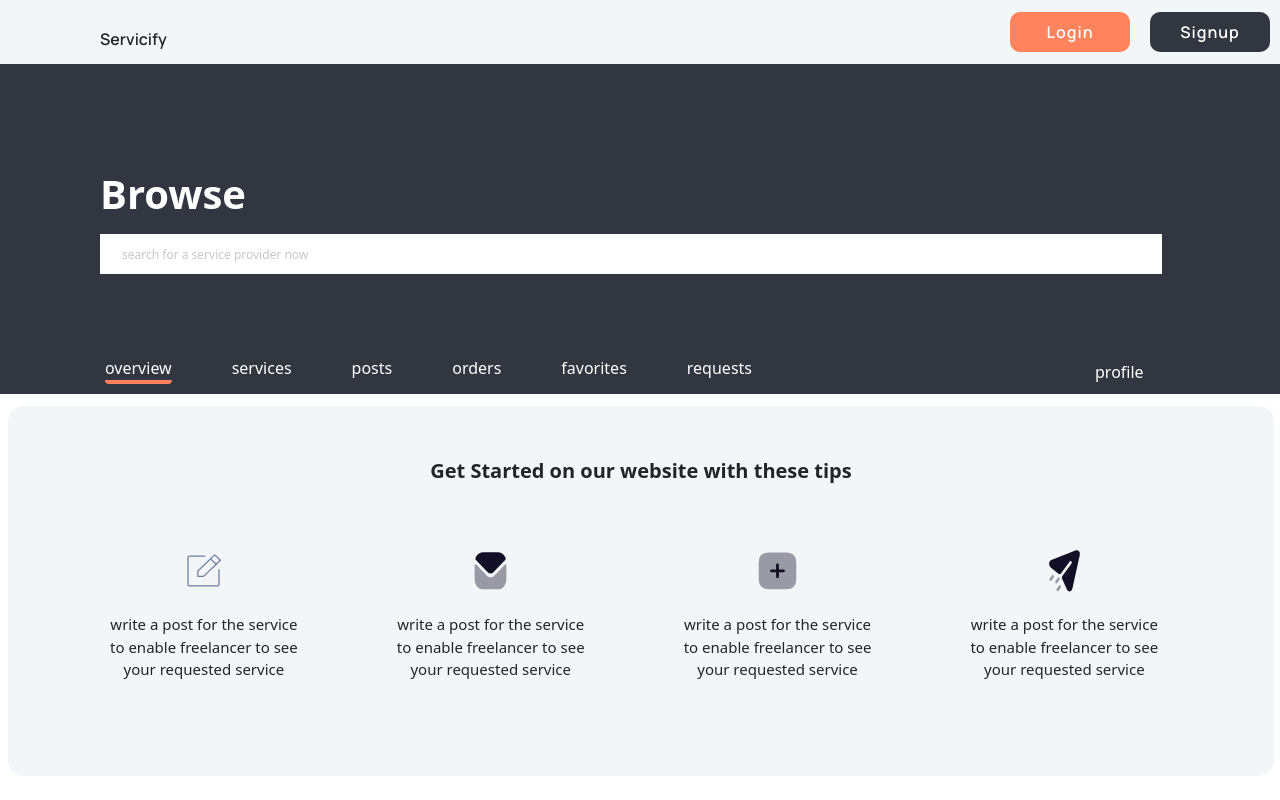
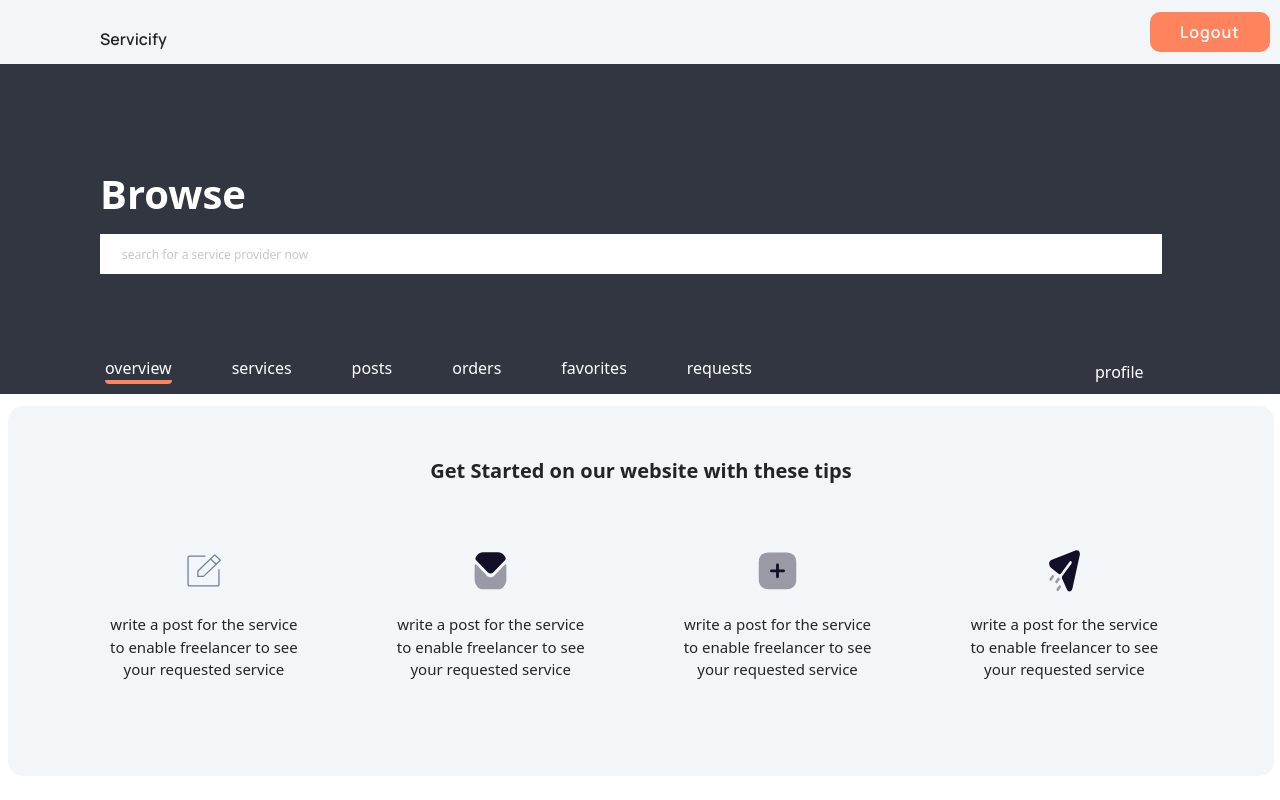
Before and after one commit to App-development-SCSJ3104-Group-project/Servicify, a React (Create React App) app: page /customer_main_screen in a window 1280 px wide. Built offline with nearby package versions, Linux system fonts and the light colour scheme.

Commit message:
edited the top navigation when resuing the navbar

```diff
--- a/src/components/navbar/navbar.jsx
+++ b/src/components/navbar/navbar.jsx
@@ -14,6 +14,29 @@ class Navbar extends Component {
           <p className="logoname">Servicify</p>
         </div>
         <div className="navigation-left-buttons">
+          {this.getNavigationButtons(this.props.isLogged)}
+        </div>
+      </nav>
+    );
+  }
+  getNavigationButtons = (isLogged) => {
+    if (isLogged) {
+      return (
+        <Link to="/login" style={{ textDecoration: "none" }}>
+          <CustomButton
+            innerText="Logout"
+            margin="1rem"
+            color="white"
+            backGroundColor="#ff835c"
+            width="12rem"
+            height="4rem"
+            borderRadius="10px"
+          ></CustomButton>
+        </Link>
+      );
+    } else {
+      return (
+        <React.Fragment>
           <Link to="/login" style={{ textDecoration: "none" }}>
             <CustomButton
               innerText="Login"
@@ -36,10 +59,10 @@ class Navbar extends Component {
               height="4rem"
             ></CustomButton>
           </Link>
-        </div>
-      </nav>
-    );
-  }
+        </React.Fragment>
+      );
+    }
+  };
 }
 
 export default Navbar;
--- a/src/pages/customer_main_screen/customer_main_screen.jsx
+++ b/src/pages/customer_main_screen/customer_main_screen.jsx
@@ -21,7 +21,7 @@ class CustomerMain extends Component {
 
     return (
       <div className="landing-page">
-        <Navbar />
+        <Navbar isLogged={true} />
         <SearchArea tabs={tabs} />
         <Overview />
         <hr />
--- a/src/pages/landing_page/landing_page.jsx
+++ b/src/pages/landing_page/landing_page.jsx
@@ -13,7 +13,7 @@ class LandingPage extends Component {
 
     return (
       <div className="landing-page">
-        <Navbar />
+        <Navbar isLogged={false} />
         <SearchArea tabs={tabs} />
         <Overview />
         <hr />
```
